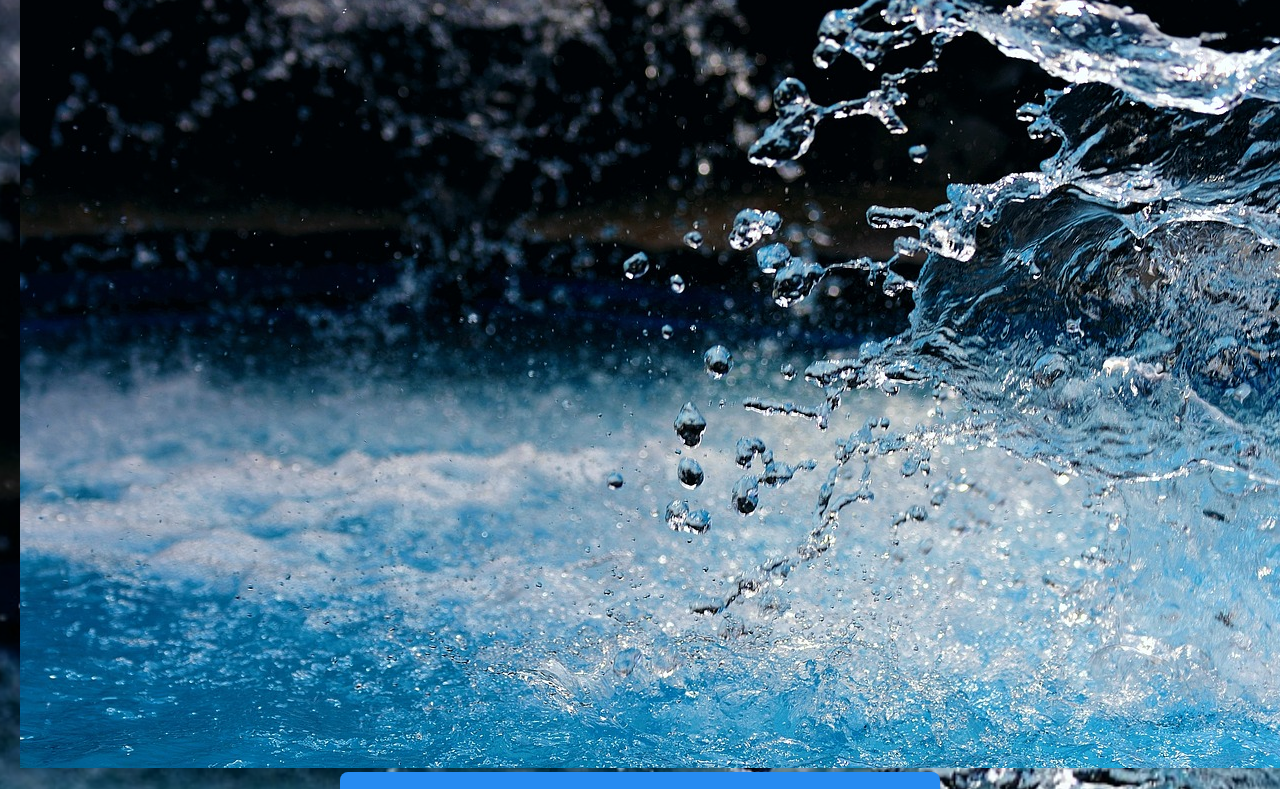
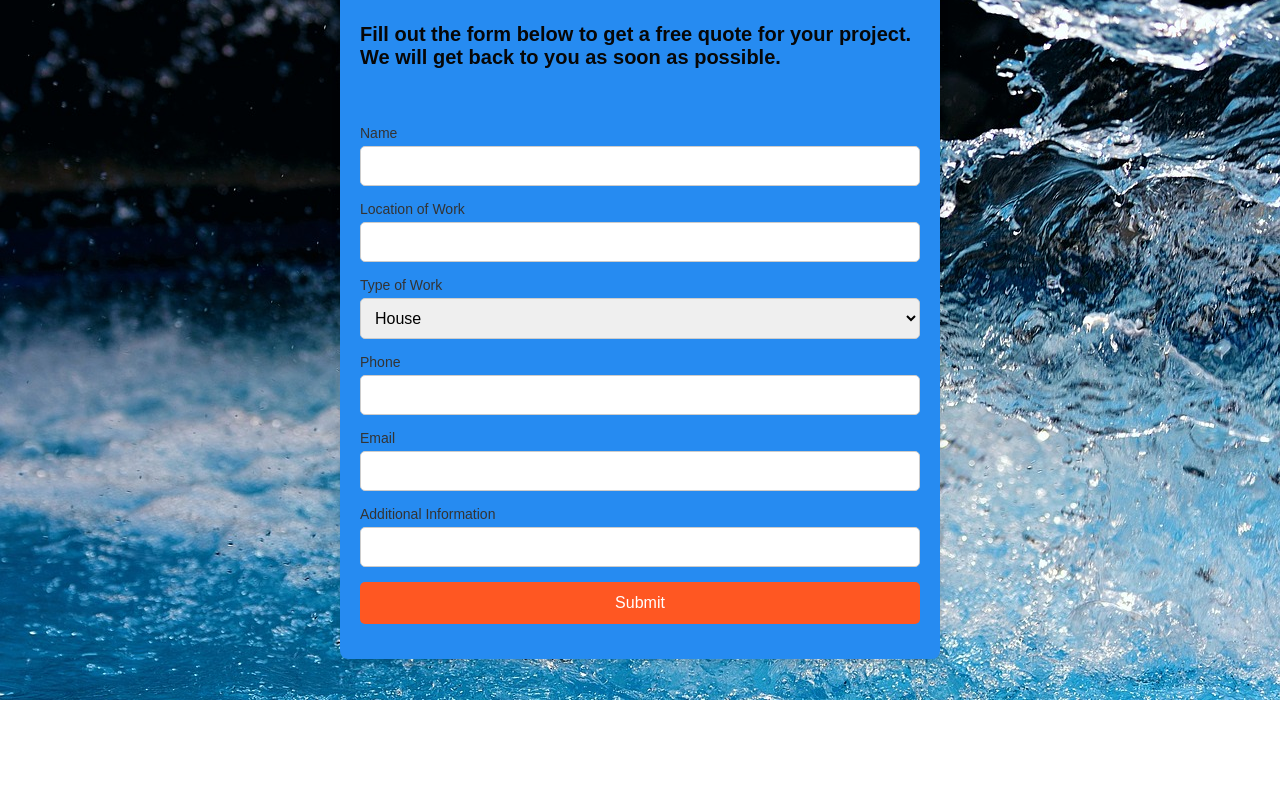
Before and after one commit to Black-del-del/Barrett-Exterior-Cleaning, a plain HTML site: page quote.html in a window 1280 px wide. Shown: the part 339-1128 px from the top of the page. After the commit the page ends 1039 px from the top, so only its background shows below. Drawn offline with Linux system fonts and the light colour scheme.

Commit message:
removed back image from each page

```diff
--- a/assets/css/styles.css
+++ b/assets/css/styles.css
@@ -53,7 +53,7 @@
     margin-bottom: 100px; /* Adjust the space between elements */
   }
   .content {
-    background-image: url('/assets/img/water-5.jpg');
+    background-image: url('/assets/img/water.jpg');
     background-size: cover;
     background-position: center;
     padding: 20px 20px;
--- a/quote.html
+++ b/quote.html
@@ -28,8 +28,6 @@
     </header>
 
     <section class="content">
-      <background-image>
-        <img src="assets/img/water-5.jpg" alt="background image">
 
         <div class="form-container">
             <h2>Get a Free Quote</h2><br>
```
Also changed, not shown: contact.html (+0 -2 lines), index.html (+1 -2 lines), assets/img/water.jpg (renamed from assets/img/water-5.jpg).
